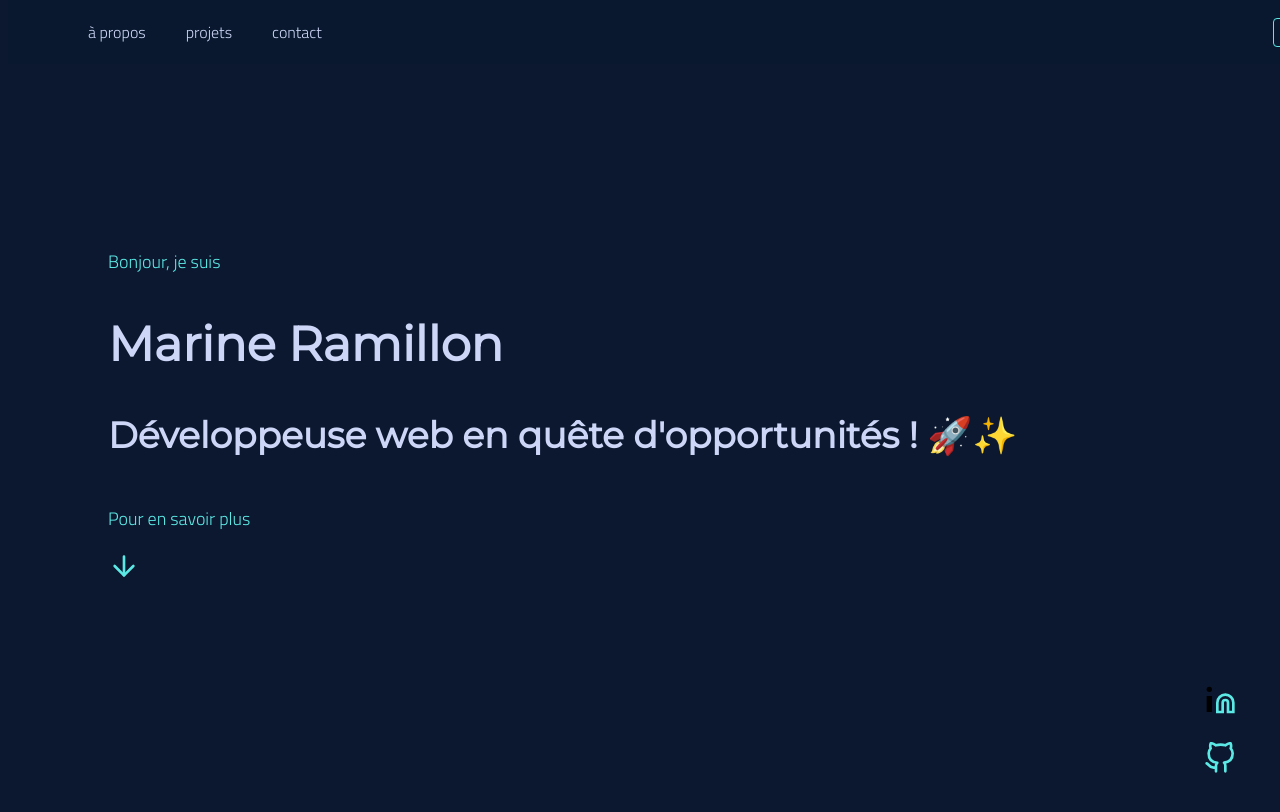
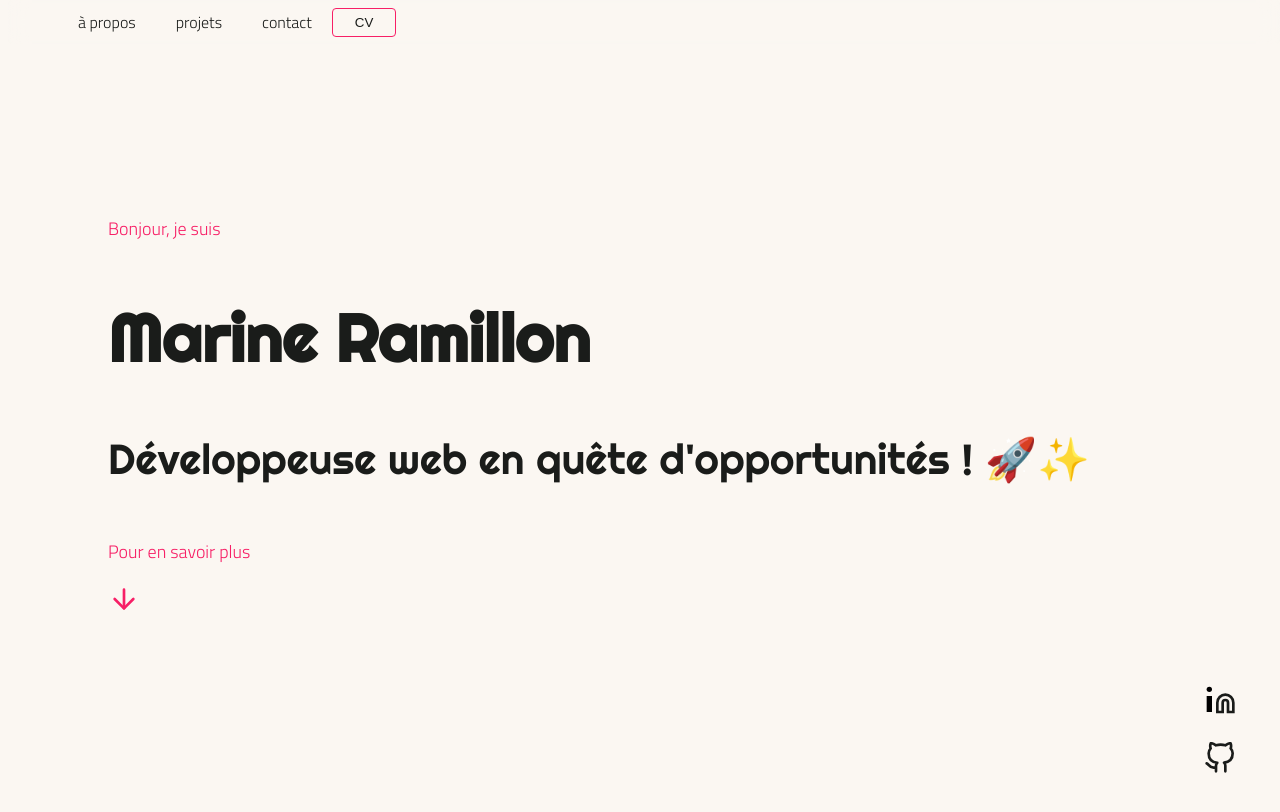
Before and after one commit to noleni/portfolio, a React (Create React App) app: page / in a window 1280 px wide. Shown: the top 812 px of the page. Built offline with nearby package versions, Linux system fonts and the light colour scheme.

Commit message:
modify theme

```diff
--- a/public/index.html
+++ b/public/index.html
@@ -11,8 +11,7 @@
     />
     <link rel="preconnect" href="https://fonts.googleapis.com">
     <link rel="preconnect" href="https://fonts.gstatic.com" crossorigin>
-    <link href="https://fonts.googleapis.com/css2?family=Montserrat&family=Titillium+Web:wght@300&display=swap" rel="stylesheet">
-    <link rel="apple-touch-icon" href="%PUBLIC_URL%/logo192.png" />
+    <link href="https://fonts.googleapis.com/css2?family=Montserrat&family=Righteous&family=Titillium+Web:wght@300&display=swap" rel="stylesheet">
     <!--
       manifest.json provides metadata used when your web app is installed on a
       user's mobile device or desktop. See https://developers.google.com/web/fundamentals/web-app-manifest/
--- a/src/components/Header.module.css
+++ b/src/components/Header.module.css
@@ -1,7 +1,7 @@
 .header {
   display: flex;
   /* -webkit-box-pack: justify; */
-  justify-content: space-between;
+  /* justify-content: space-between; */
   /* -webkit-box-align: center; */
   align-items: center;
   position: fixed;
@@ -9,7 +9,7 @@
   z-index: 11;
   padding: 0px 50px;
   width: 100%;
-  background-color: rgba(10, 25, 47, 0.85);
+  background-color: rgba(251, 247, 242, 0.45);
   backdrop-filter: blur(10px);
 }
 
--- a/src/components/More.jsx
+++ b/src/components/More.jsx
@@ -19,7 +19,7 @@ const More = (props) => {
     >
       <div >
         <p>{props.text}</p>
-        <DownArrow className={props.arrowClassName} width={32} height={32} />
+        <DownArrow className='arrow' width={32} height={32} />
       </div>
     </CSSTransition>
   )
--- a/src/components/More.scss
+++ b/src/components/More.scss
@@ -1,3 +1,5 @@
+@import '../components/_settings/_variables.scss';
+
 .fade-appear {
   opacity: 0;
   transform: translateY(-40px);
@@ -16,3 +18,7 @@
   opacity: 0;
   transition: opacity 300ms var(--easing);
 }
+
+.arrow {
+  color: $neon-pink;
+}
--- a/src/components/_settings/_base.scss
+++ b/src/components/_settings/_base.scss
@@ -7,7 +7,7 @@ html.sr .load-hidden {
 }
 
 body {
-  background-color: $dark-blue;
+  background-color: $off-white;
   min-height: 100vh;
   width:100%;
   // display: grid;
@@ -30,13 +30,12 @@ h1,
 h2,
 h3,
 h4 {
-  color: $light-blue;
+  color: $black;
   font-family: $titles;
 }
 
 h1 {
-  font-size: 48px;
-  font-weight: bold;
+
 }
 
 h2 {
@@ -44,44 +43,45 @@ h2 {
   font-weight: bold;
 }
 
-p,
-svg,
-svg rect {
-  color: $turquoise;
+p {
+  color: $neon-pink;
   font-family: $texts;
   font-size: 18px;
   // animation: pulse 1s;
 }
 
-ol,
-ul,
+svg {
+  color: $black;
+  font-family: $texts;
+}
+
+
 li,
 a {
   padding: 10px;
 }
 
 a {
-  color: $light-blue;
+  color: $black;
   font-family: $texts;
   text-decoration: none;
 }
 
 a:hover {
-  color: $turquoise;
+  color: $neon-pink;
 }
 
 button {
   padding: 6px 22px;
-  color: $light-blue;
-  border: 1px solid $turquoise;
+  color: $black;
+  border: 1px solid $neon-pink;
   border-radius: 4px;
   background-color: transparent;
 }
 
 button:hover {
-  background-color: $turquoise;
-  color: $dark-blue;
-  border: none;
+  background-color: rgba(247,31,102, 0.35);
+  color: $black;
   cursor: pointer;
 }
 
--- a/src/components/_settings/_variables.scss
+++ b/src/components/_settings/_variables.scss
@@ -1,12 +1,11 @@
 // Colors
-// $dark-blue: #0A182F;
-$dark-blue: #0B182F;
-$strong-blue: #112240;
-$light-blue: #CDD6F6;
-$off-white: #f1f1f1;
-// $turquoise: #64FFDB;
-$turquoise: #5CE8E4;
+
+$off-white: #fbf7f2;
+$black: #1A1C1A;
+$neon-pink: #F71F66;
+
 
 // Fonts
 $titles: 'Montserrat', sans-serif;
 $texts: 'Titillium Web', sans-serif;
+$title: 'Righteous', cursive;
--- a/src/components/pages/Home.jsx
+++ b/src/components/pages/Home.jsx
@@ -9,7 +9,15 @@ import './Home.scss';
 
 const Home = () => {
 
-  ScrollReveal().reveal('#about',{ delay: 500 });
+
+
+
+
+  // const prefersReducedMotion = usePrefersReducedMotion();
+
+  useEffect(() => {
+    ScrollReveal().reveal('#about',{ delay: 200, duration: 1000, origin: 'bottom', distance: '20px' });
+  }, []);
 
 
   return (
@@ -17,8 +25,8 @@ const Home = () => {
       <section >
         <div>
           <p>Bonjour, je suis</p>
-          <h1>Marine Ramillon</h1>
-          <h2>Développeuse web en quête d'opportunités !  🚀✨</h2>
+          <h1 className='title-big'>Marine Ramillon</h1>
+          <h2 className='title'>Développeuse web en quête d'opportunités !  🚀✨</h2>
         </div>
         <More
           className="projects"
@@ -26,6 +34,7 @@ const Home = () => {
           text="Pour en savoir plus">
         </More>
       </section>
+
       <section id="about" className='load-hidden'>
           <div>
             <p>à propos de moi</p>
--- a/src/components/pages/Home.scss
+++ b/src/components/pages/Home.scss
@@ -21,8 +21,19 @@ section {
 }
 
 .presentation {
-  color: $light-blue;
+  color: $black;
   strong {
-    color: $turquoise;
+    color: $neon-pink;
   }
 }
+
+.title-big {
+  font-family: $title;
+  font-size: 66px;
+}
+
+.title {
+  font-family: $title;
+  font-size: 42px;
+  font-weight: lighter;
+}
```
